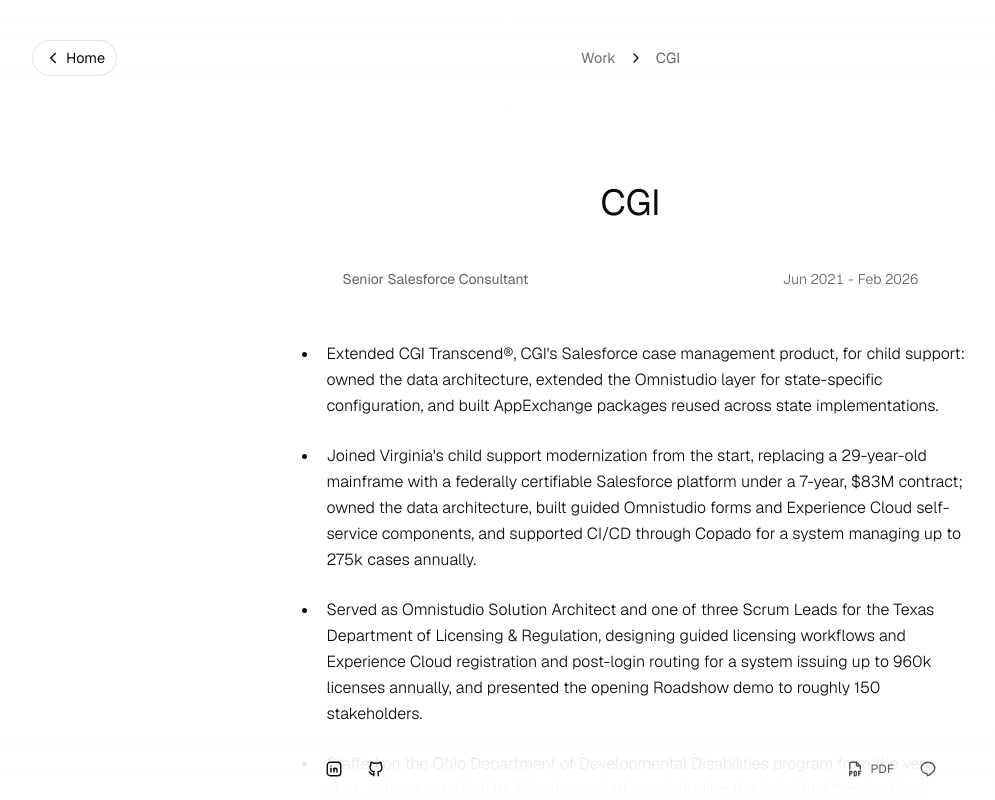
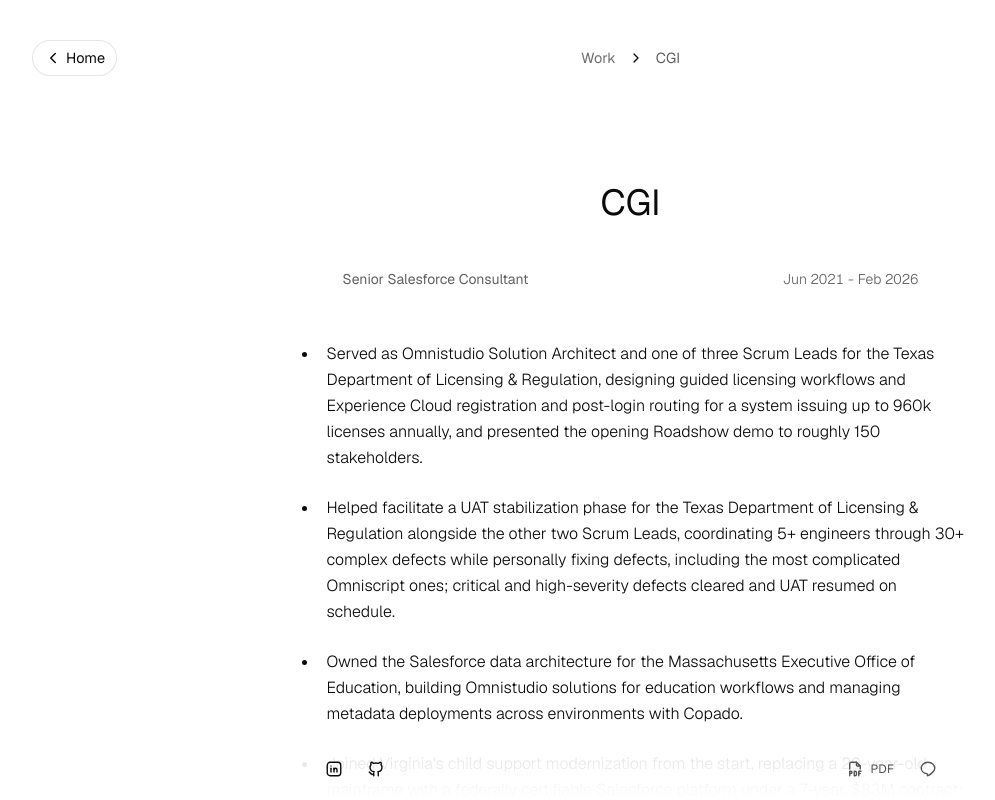
Before and after one commit to ryanww321/Portfolio, a Next.js app: page /work/cgi in a window 1280 px wide. Shown: the top 800 px of the page, without its empty margins (2-997 px from the left). Built offline with nearby package versions, Linux system fonts and the light colour scheme.

Commit message:
Order CGI bullets by engagement, most recent first, and add Flow to tools
Co-Authored-By: Claude Opus 5.5 (1M context) <noreply@anthropic.com>
Claude-Session: https://claude.ai/code/session_01PBi32bzueCV3eTmEgZJTfr

```diff
--- a/data/workExperience.ts
+++ b/data/workExperience.ts
@@ -52,16 +52,16 @@ export const workExperience: WorkExperience[] = [
       },
     ],
     highlights: [
+      "Served as Omnistudio Solution Architect and one of three Scrum Leads for the Texas Department of Licensing & Regulation, designing guided licensing workflows and Experience Cloud registration and post-login routing for a system issuing up to 960k licenses annually, and presented the opening Roadshow demo to roughly 150 stakeholders.",
+      "Helped facilitate a UAT stabilization phase for the Texas Department of Licensing & Regulation alongside the other two Scrum Leads, coordinating 5+ engineers through 30+ complex defects while personally fixing defects, including the most complicated Omniscript ones; critical and high-severity defects cleared and UAT resumed on schedule.",
+      "Owned the Salesforce data architecture for the Massachusetts Executive Office of Education, building Omnistudio solutions for education workflows and managing metadata deployments across environments with Copado.",
+      "Joined Virginia's child support modernization from the start, replacing a 29-year-old mainframe with a federally certifiable Salesforce platform under a 7-year, $83M contract; owned the data architecture, built guided Omnistudio forms and Experience Cloud self-service components, and supported CI/CD through Copado for a system managing up to 275k cases annually.",
+      "Helped design role-based access controls for CGI Transcend® and the Virginia Department of Social Services, protecting sensitive child support data (PII) across public portals and internal caseworker workflows.",
       "Extended CGI Transcend®, CGI's Salesforce case management product, for child support: owned the data architecture, extended the Omnistudio layer for state-specific configuration, and built AppExchange packages reused across state implementations.",
-      "Joined Virginia's child support modernization from the start, replacing a 29-year-old mainframe with a federally certifiable Salesforce platform under a 7-year, $83M contract; owned the data architecture, built guided Omnistudio forms and Experience Cloud self-service components, and supported CI/CD through Copado for a system managing up to 275k cases annually.",
-      "Served as Omnistudio Solution Architect and one of three Scrum Leads for the Texas Department of Licensing & Regulation, designing guided licensing workflows and Experience Cloud registration and post-login routing for a system issuing up to 960k licenses annually, and presented the opening Roadshow demo to roughly 150 stakeholders.",
+      "Joined the Ohio Department of Development's consolidation of multiple legacy grants systems into one Salesforce Public Sector Solutions instance, and designed and owned its data architecture alongside the Omnistudio Flexcards, Omniscripts, Data Mappers, and Integration Procedures automating grant intake.",
       "Staffed on the Ohio Department of Developmental Disabilities program from the very start, helping establish its Salesforce platform, including the Individual Service Plan rollout and guided Omnistudio flows for waiver programs serving up to 90k individuals, then selected as 1 of 2 to roll the org into Managed Services and production support.",
-      "Joined the Ohio Department of Development's consolidation of multiple legacy grants systems into one Salesforce Public Sector Solutions instance, and designed and owned its data architecture alongside the Omnistudio Flexcards, Omniscripts, Data Mappers, and Integration Procedures automating grant intake.",
-      "Owned the Salesforce data architecture for the Massachusetts Executive Office of Education, building Omnistudio solutions for education workflows and managing metadata deployments across environments with Copado.",
-      "Helped facilitate a UAT stabilization phase for the Texas Department of Licensing & Regulation alongside the other two Scrum Leads, coordinating 5+ engineers through 30+ complex defects while personally fixing defects, including the most complicated Omniscript ones; critical and high-severity defects cleared and UAT resumed on schedule.",
-      "Helped design role-based access controls for CGI Transcend® and the Virginia Department of Social Services, protecting sensitive child support data (PII) across public portals and internal caseworker workflows.",
     ],
-    tools: ["Salesforce", "Omnistudio", "Experience Cloud", "Copado", "Azure DevOps"],
+    tools: ["Salesforce", "Omnistudio", "Experience Cloud", "Flow", "Copado", "Azure DevOps"],
   },
   {
     company: "Sense Corp",
```
